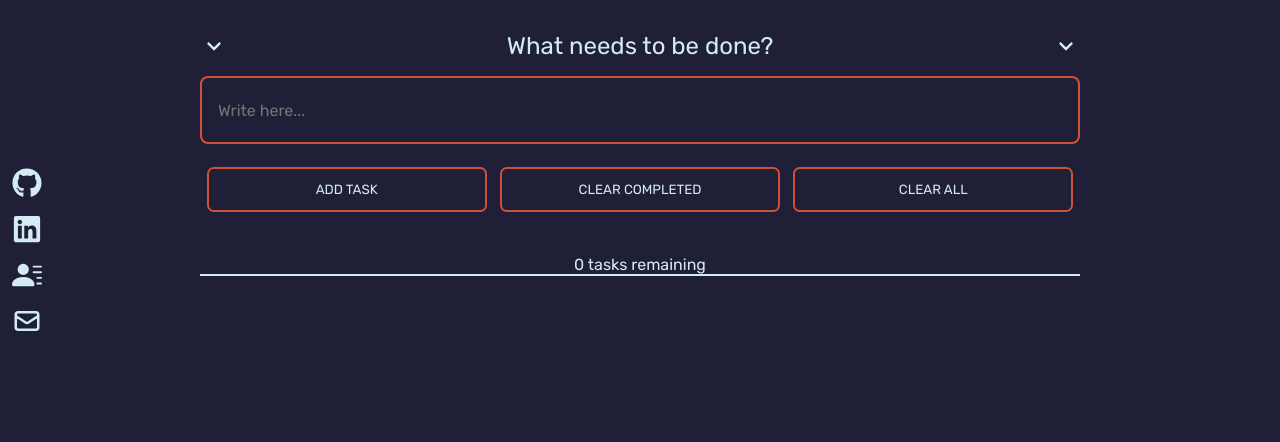
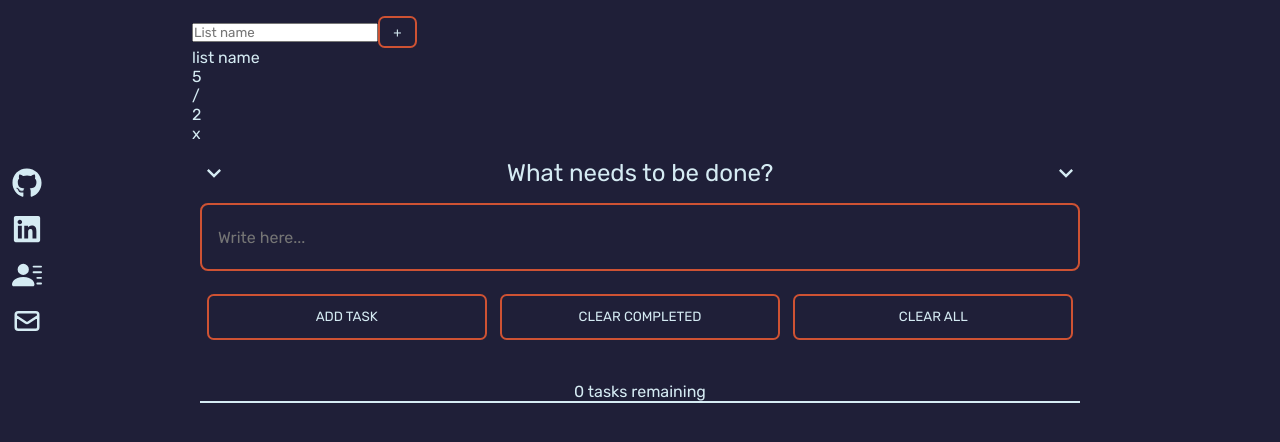
Before and after one commit to wmaKRET/better-todolist, a React (Create React App) app: page / in a window 1280 px wide. Shown: the top 442 px of the page. Built offline with nearby package versions, Linux system fonts and the light colour scheme.

Commit message:
Create component to hold task lists

```diff
--- a/src/App.js
+++ b/src/App.js
@@ -1,3 +1,4 @@
+import Lists from "./components/lists/Lists"
 import Socials from "./components/socials/Socials"
 import Tasks from "./components/tasks/Tasks"
 import "./scss/app.scss"
@@ -6,6 +7,7 @@ const App = () => (
   <>
     <Socials />
     <div className="container">
+      <Lists />
       <Tasks />
     </div>
   </>
--- /dev/null
+++ b/src/components/lists/Lists.js
@@ -0,0 +1,21 @@
+const Lists = () => {
+  return (
+    <div className="lists">
+        <div className="lists__menu">
+            <input placeholder="List name"></input>
+            <button>+</button>
+        </div>
+        <div className="lists__list">
+            <div className="lists__list-item">
+                <p>list name</p>
+                <p>5</p>
+                <p>/</p>
+                <p>2</p>
+                <p>x</p>
+            </div>
+        </div>
+    </div>
+  )
+}
+
+export default Lists
```
